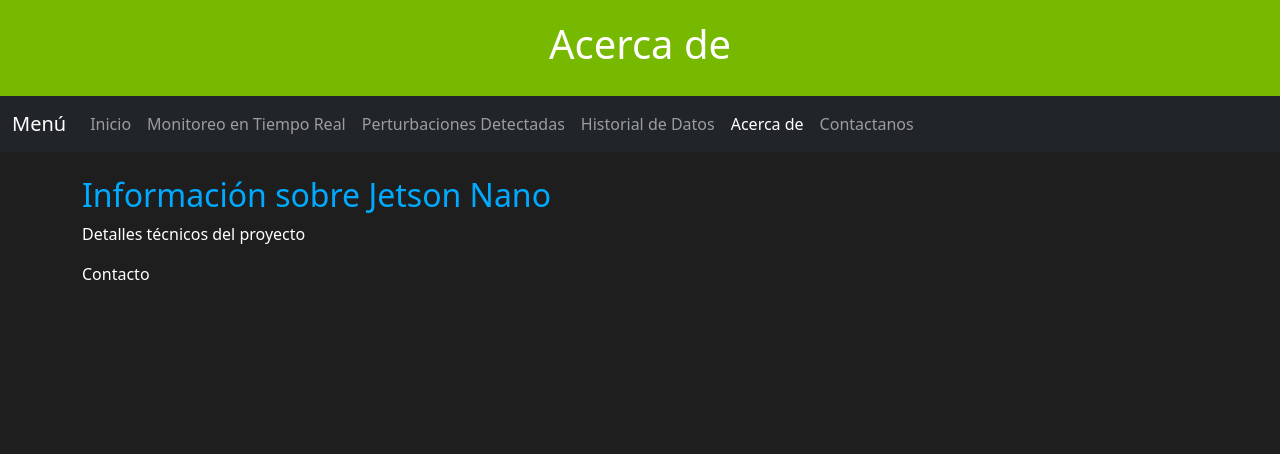
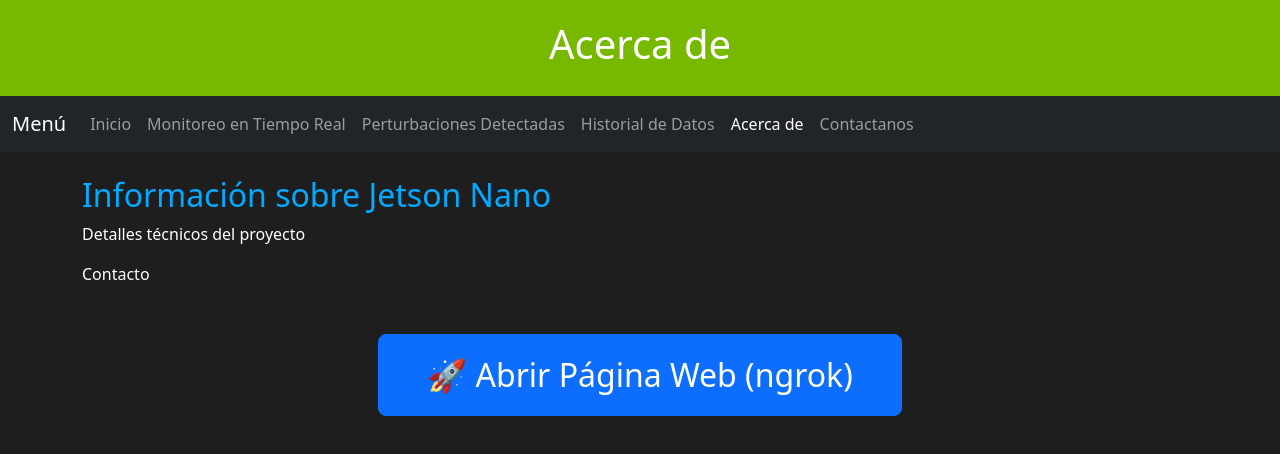
Before and after one commit to JuanPa7799/app_web_teleop, a plain HTML site: page acerca.html in a window 1280 px wide. Drawn offline with nearby package versions, Linux system fonts and the light colour scheme.

```diff
--- a/acerca.html
+++ b/acerca.html
@@ -50,6 +50,12 @@
     <p>Detalles técnicos del proyecto</p>
     <p>Contacto</p>
 
+    <!-- Botón de actualización muy visible -->
+    <div class="d-flex justify-content-center my-5">
+      <a href="https://tudominio.ngrok.io" class="btn btn-primary btn-lg px-5 py-3" style="font-size:2rem;" target="_blank" rel="noopener">
+        🚀 Abrir Página Web (ngrok)
+      </a>
+    </div>
   </main>
 </body>
 </html>
```
Also changed, not shown: formulario.html (+6 -0 lines), historial.html (+6 -0 lines), index.html (+6 -0 lines), monitoreo.html (+6 -0 lines), perturbaciones.html (+6 -0 lines).
